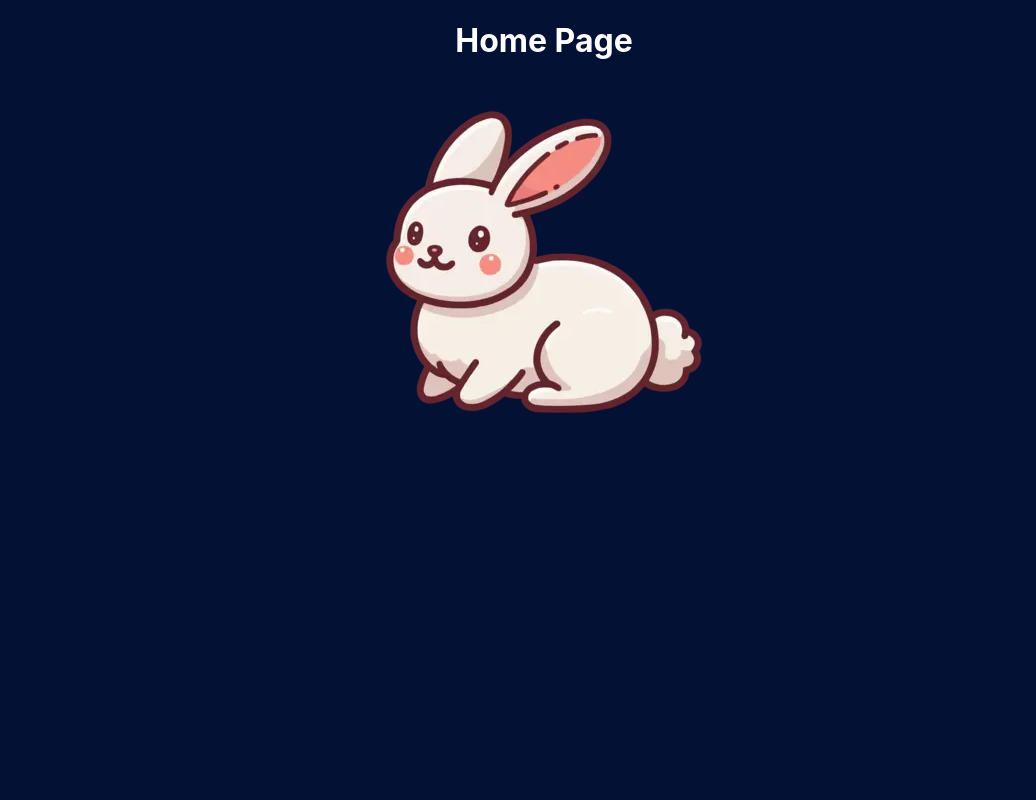
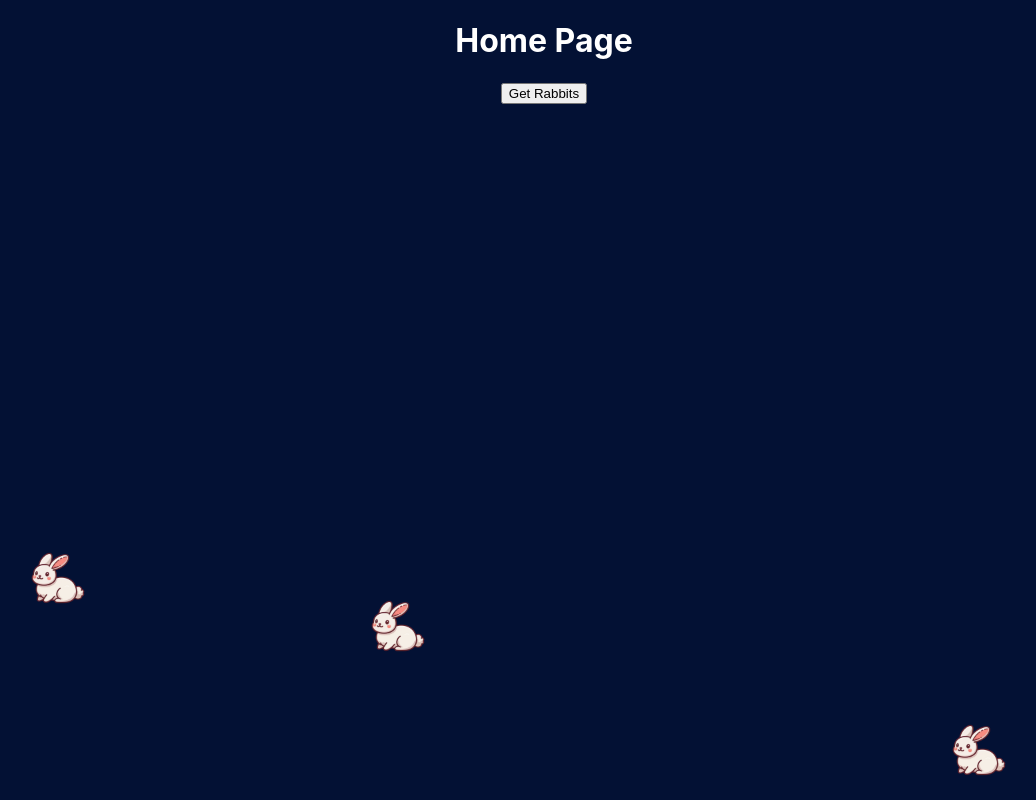
Before and after one commit to JamieSpencerBSWD/hoppinmad, a React (Create React App) app: page / in a window 1280 px wide. Shown: the whole page, without its empty margins (96-1132 px from the left). Built offline with nearby package versions, Linux system fonts and the light colour scheme.

Commit message:
spawn bunnies

```diff
--- a/src/components/Rabbit.js
+++ b/src/components/Rabbit.js
@@ -1,10 +1,10 @@
 import React from 'react'
-import '../assets/rabbit-sit.png'
+import rabbitSit from '../assets/rabbit-sit.png'
 
-const Rabbit = () => {
+const Rabbit = (props) => {
   return (
     <div>
-      <img src={require('../assets/rabbit-sit.png')} alt="Rabbit Sitting" />
+      <img src={rabbitSit} style={{ position: 'absolute', left: props.x, top: props.y, height:60, width:60, zIndex:-1 }} alt="Rabbit Sitting" />
     </div>
   )
 }
--- a/src/pages/HomePage.js
+++ b/src/pages/HomePage.js
@@ -1,11 +1,31 @@
-import React from 'react'
+import React, { useEffect, useState } from 'react'
 import Rabbit from '../components/Rabbit';
 
 const HomePage = () => {
+  const spawnRabbits = () => {
+    //fetch rabbit data from backend
+    setRabbits(rabbits => [...rabbits, {id: rabbits.length+1, xaxis: Math.floor(Math.random() * (window.innerWidth - 60)), yaxis: Math.floor(Math.random() * (window.innerHeight - 60))}]);
+  };
+  const [rabbits, setRabbits] = useState([]);
+
+  useEffect(() => {
+    setRabbits([
+    {id: 1, xaxis: Math.floor(Math.random() * (window.innerWidth - 60)), yaxis: Math.floor(Math.random() * (window.innerHeight - 60))},
+    {id: 2, xaxis: Math.floor(Math.random() * (window.innerWidth - 60)), yaxis: Math.floor(Math.random() * (window.innerHeight - 60))},
+    {id: 3, xaxis: Math.floor(Math.random() * (window.innerWidth - 60)), yaxis: Math.floor(Math.random() * (window.innerHeight - 60))}
+    ]);
+  }, []);
+
   return (
     <div>
       <h1>Home Page</h1>
-      <Rabbit />
+      <button onClick={spawnRabbits}>Get Rabbits</button>
+      {console.log(rabbits)}
+      {rabbits.map(rabbit => (
+        <div key={rabbit.id}>
+          <Rabbit x={rabbit.xaxis} y={rabbit.yaxis}/>
+        </div>
+      ))}
     </div>
 
   )
```
